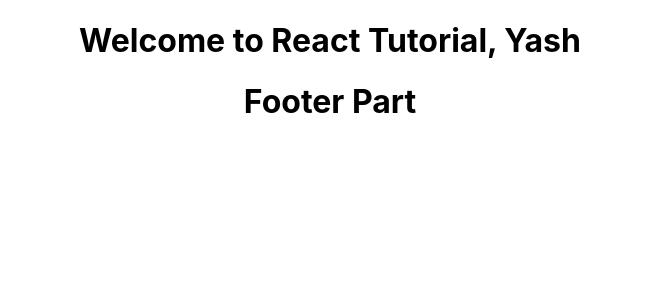
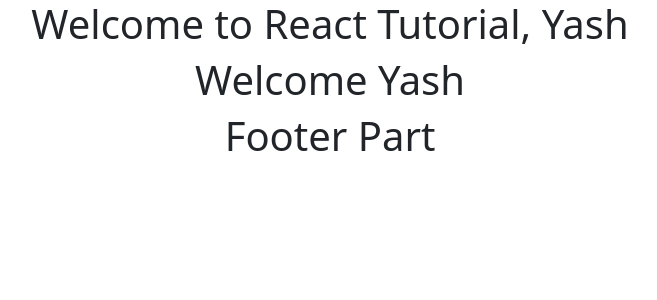
Before and after one commit to Yashjaxx/WsCubeTech-React, a React (Create React App) app: page / in a window 1280 px wide. Shown: the top 300 px of the page, without its empty margins (310-967 px from the left). Built offline with nearby package versions, Linux system fonts and the light colour scheme.

Commit message:
new changes

```diff
--- a/package.json
+++ b/package.json
@@ -9,6 +9,7 @@
     "@testing-library/user-event": "^13.5.0",
     "bootstrap": "^5.3.7",
     "react": "^19.1.1",
+    "react-bootstrap": "^2.10.10",
     "react-dom": "^19.1.1",
     "react-scripts": "5.0.1",
     "web-vitals": "^2.1.4"
--- a/src/App.js
+++ b/src/App.js
@@ -8,6 +8,9 @@
     <div className="App">
 
       <Header/>
+      <div className='container'>
+        <h1>Welcome Yash</h1>
+      </div>
       <Footer/>
 
     </div>
--- a/src/Header.js
+++ b/src/Header.js
@@ -1,6 +1,7 @@
 function Header(){
     return(
         <h1>Welcome to React Tutorial, Yash</h1>
+
     )
 }
 export default Header;
--- a/src/index.js
+++ b/src/index.js
@@ -2,6 +2,8 @@
 import ReactDOM from 'react-dom/client';
 import './index.css';
 import App from './App';
+import 'bootstrap/dist/css/bootstrap.css';
+import 'bootstrap/dist/js/bootstrap.bundle';
 
 import reportWebVitals from './reportWebVitals';
 
```
Also changed, not shown: 1 other file (tests, documents, lock files or other folders).
